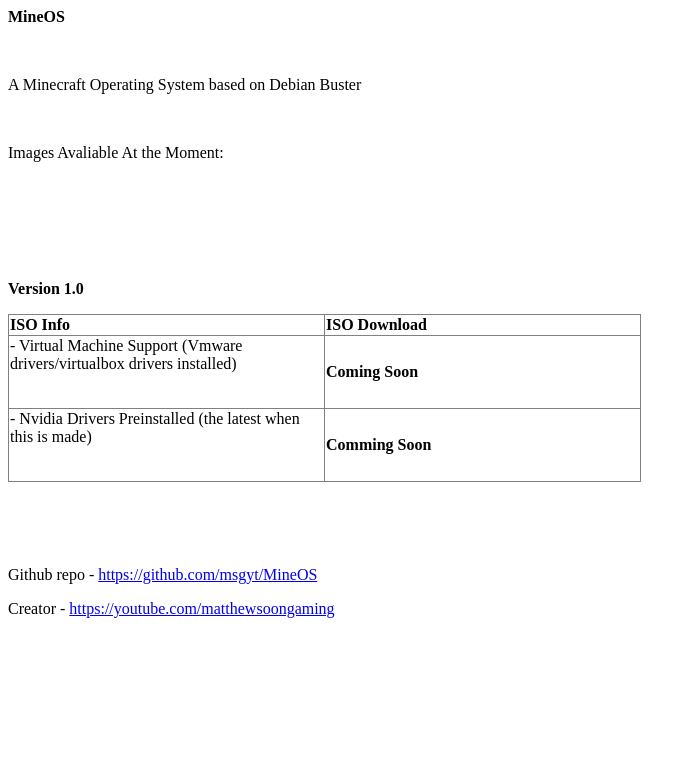
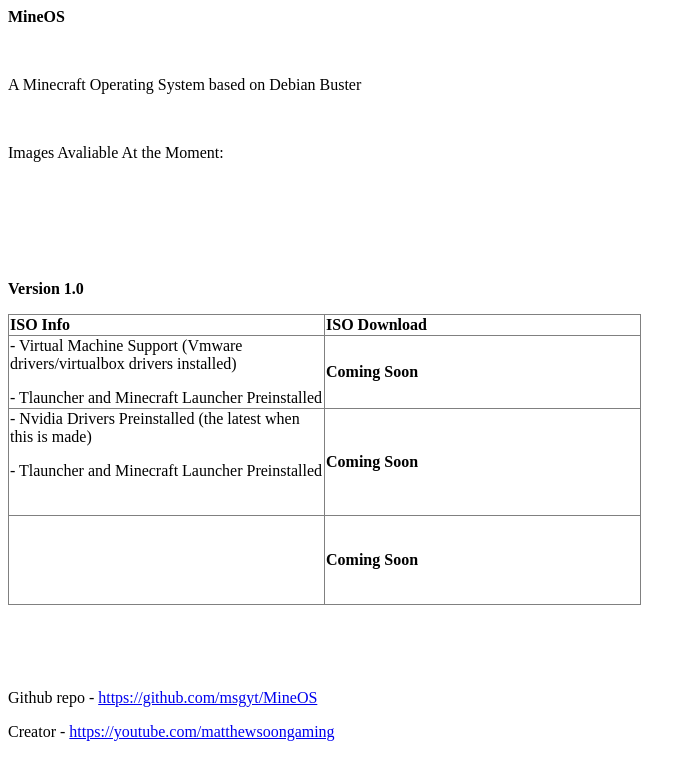
Before and after one commit to msgyt/msgyt.github.io, a plain HTML site: page MineOS/index.html in a window 1280 px wide. Shown: the whole page, without its empty margins (0-696 px from the left). Drawn offline with Linux system fonts and the light colour scheme.

Commit message:
Update index.html

```diff
--- a/MineOS/index.html
+++ b/MineOS/index.html
@@ -16,16 +16,27 @@
 <tr>
 <td style="width: 50%;">
 <p>- Virtual Machine Support (Vmware drivers/virtualbox drivers installed)</p>
-<p>&nbsp;</p>
+<p>- Tlauncher and Minecraft Launcher Preinstalled</p>
 </td>
 <td style="width: 50%;"><strong>Coming Soon</strong></td>
 </tr>
 <tr>
 <td style="width: 50%;">
 <p>- Nvidia Drivers Preinstalled (the latest when this is made)</p>
+<p>- Tlauncher and Minecraft Launcher Preinstalled</p>
 <p>&nbsp;</p>
 </td>
-<td style="width: 50%;"><strong>Comming Soon</strong></td>
+<td style="width: 50%;">
+<p><strong>Coming Soon</strong></p>
+</td>
+</tr>
+<tr>
+<td style="width: 50%;">&nbsp;</td>
+<td style="width: 50%;">
+<p>&nbsp;</p>
+<p><strong>Coming Soon</strong></p>
+<p><strong>&nbsp;</strong></p>
+</td>
 </tr>
 </tbody>
 </table>
```
